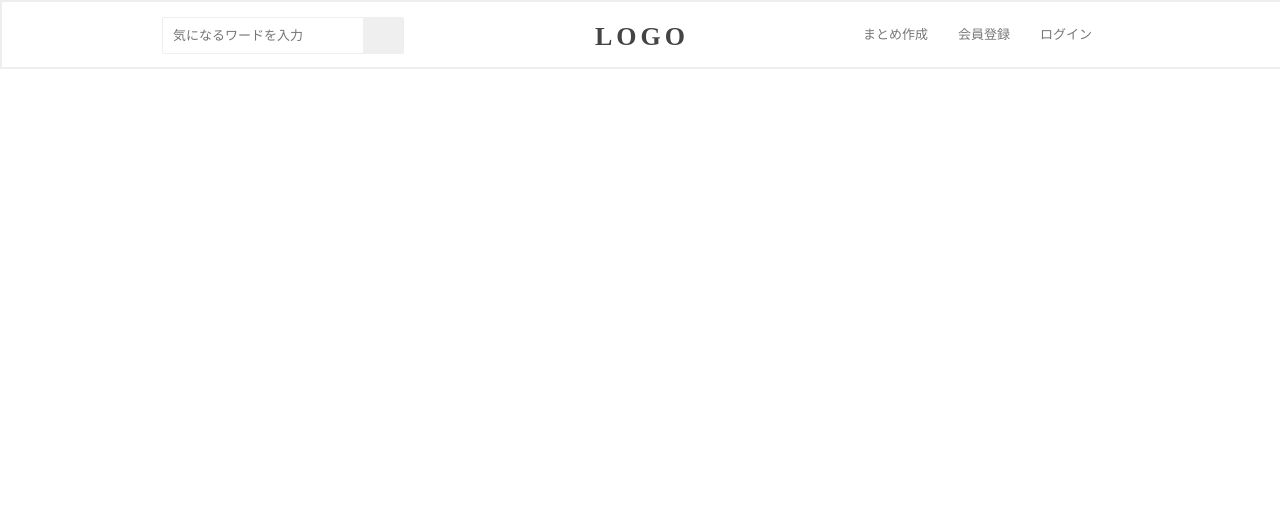
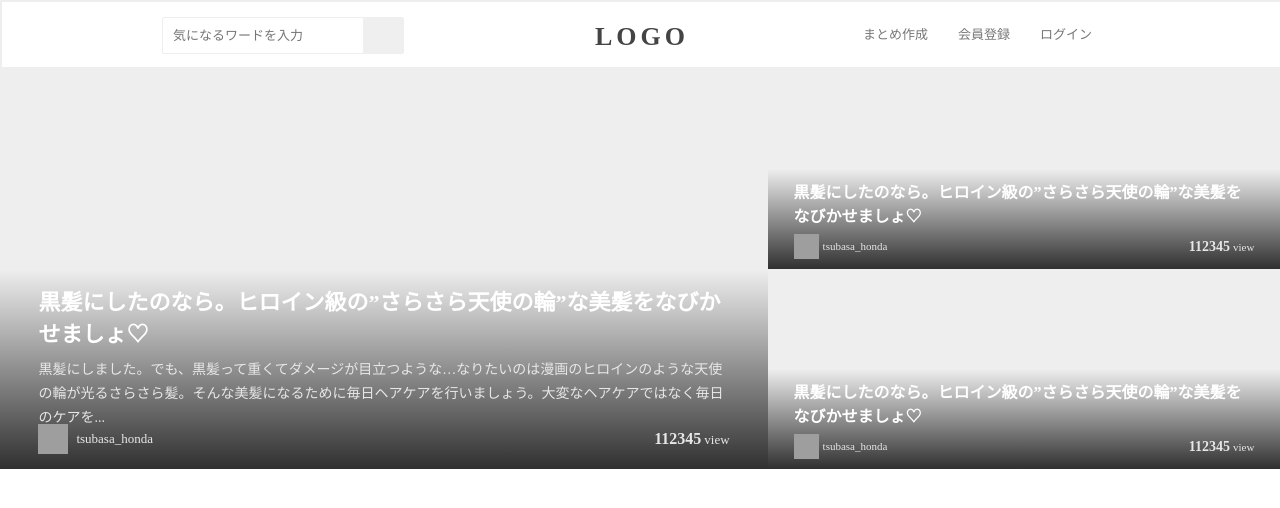
Before and after one commit to party-people/party-people-client, a website: page src/html/index.html in a window 1280 px wide. Drawn offline with nearby package versions, Linux system fonts and the light colour scheme; files that its build step writes are made by us from their sources; grey boxes are pictures that could not be loaded.

Commit message:
Describe HTML and CSS of pickup section

```diff
--- a/src/html/index.html
+++ b/src/html/index.html
@@ -47,27 +47,72 @@
       <!-- PICKUP
       ================================================== -->
       <div id="pickup" class="pickup">
-        <div class="pickup__inner">
+        <div class="pickup__inner clearfix">
           <div class="pickup__main">
             <div class="pickup__item">
-              <div class="item__image">
-                <img src="" alt="">
-              </div>
-              <div class="item__info">
-                <h3 class="item__title"></h3>
-                <p class="item_description"></p>
-                <div class="item__contributor">
-                  <img class="contributor__avator" src="" alt="">
-                  <p class="contributor__name"></p>
-                </div>
-                <div class="item__views">
+              <div class="item__image" style="background-image: url();"></div>
+              <div class="item__content">
+                <div class="item__content__wrapper">
+                  <div class="item__content__inner">
+                    <h3 class="item__title">黒髪にしたのなら。ヒロイン級の”さらさら天使の輪”な美髪をなびかせましょ♡</h3>
+                    <p class="item_description">黒髪にしました。でも、黒髪って重くてダメージが目立つような…なりたいのは漫画のヒロインのような天使の輪が光るさらさら髪。そんな美髪になるために毎日ヘアケアを行いましょう。大変なヘアケアではなく毎日のケアを...</p>
+                    <div class="item__info clearfix">
+                      <div class="item__contributor clearfix">
+                        <div class="contributor__avator" style="background-image: url(http://dqaeric34olch.cloudfront.net/lists/193783/11351862_519618564846099_858988870_n.jpg/thumb?1451200977);"></div>
+                        <p class="contributor__name">tsubasa_honda</p>
+                      </div>
+                      <div class="item__views">
+                        <span class="views">112345</span>view
+                      </div>
+                    </div>
+                  </div>
                 </div>
               </div>
             </div>
           </div>
           <div class="pickup__sub">
-          </div>
-          <div class="pickup__sub">
+            <div class="pickup__sub01">
+              <div class="pickup__item">
+                <div class="item__image" style="background-image: url();"></div>
+                <div class="item__content">
+                  <div class="item__content__wrapper">
+                    <div class="item__content__inner">
+                      <h3 class="item__title">黒髪にしたのなら。ヒロイン級の”さらさら天使の輪”な美髪をなびかせましょ♡</h3>
+                      <div class="item__info clearfix">
+                        <div class="item__contributor clearfix">
+                          <div class="contributor__avator" style="background-image: url(http://dqaeric34olch.cloudfront.net/lists/193783/11351862_519618564846099_858988870_n.jpg/thumb?1451200977);"></div>
+                          <p class="contributor__name">tsubasa_honda</p>
+                        </div>
+                        <div class="item__views">
+                          <span class="views">112345</span>view
+                        </div>
+                      </div>
+                    </div>
+                  </div>
+                </div>
+              </div>
+            </div>
+            <div class="pickup__sub02">
+              <div class="pickup__item">
+                <div class="item__image" style="background-image: url();"></div>
+                <div class="item__content">
+                  <div class="item__content__wrapper">
+                    <div class="item__content__inner">
+                      <h3 class="item__title">黒髪にしたのなら。ヒロイン級の”さらさら天使の輪”な美髪をなびかせましょ♡</h3>
+                      <div class="item__info clearfix">
+                        <div class="item__contributor clearfix">
+                          <div class="contributor__avator" style="background-image: url(http://dqaeric34olch.cloudfront.net/lists/193783/11351862_519618564846099_858988870_n.jpg/thumb?1451200977);"></div>
+                          <p class="contributor__name">tsubasa_honda</p>
+                        </div>
+                        <div class="item__views">
+                          <span class="views">112345</span>view
+                        </div>
+                      </div>
+                    </div>
+                  </div>
+                </div>
+              </div>
+            </div>
           </div>
         </div>
       </div>
--- /dev/null
+++ b/src/stylesheets/partials/_pickup.scss
@@ -0,0 +1,155 @@
+$pickup_height: 400px;
+
+#pickup {
+  width: 100%;
+  height: $pickup_height;
+  background-color: #eee;
+  .pickup__inner {
+    width: 100%;
+    height: 100%;
+    padding: 0;
+  }
+  .pickup__main {
+    float: left;
+    width: 60%;
+    height: 100%;
+  }
+  .pickup__sub {
+    float: right;
+    width: 40%;
+    height: 100%;
+    & > div {
+      width: 100%;
+      height: 50%;
+    }
+  }
+  .pickup__sub01 {
+  }
+  .pickup__sub02 {
+  }
+  .pickup__item {
+    position: relative;
+    width: 100%;
+    height: 100%;
+    .item__image {
+      width: 100%;
+      height: 100%;
+      background-repeat: no-repeat;
+      background-size: cover;
+      background-position: center center;
+    }
+    .item__content {
+      position: absolute;
+      bottom: 0;
+      width: 100%;
+      height: 50%;
+      color: #e7e7e7;
+      background: -webkit-linear-gradient(top, rgba(0,0,0,0), rgba(0,0,0,0.8));
+      .item__content__wrapper {
+        position: absolute;
+        top: 0;
+        right: 0;
+        bottom: 0;
+        left: 0;
+        padding: 2% 5%;
+      }
+      .item__content__inner {
+        position: relative;
+        width: 100%;
+        height: 100%;
+      }
+      .item__title {
+        margin: 0;
+        color: #fff;
+      }
+      .item__info {
+        position: absolute;
+        right: 0;
+        bottom: 0;
+        left: 0;
+      }
+      .item__contributor {
+        float: left;
+        .contributor__avator {
+          float: left;
+        }
+        .contributor__name {
+          float: left;
+        }
+      }
+      .item__views {
+        float: right;
+      }
+    }
+  }
+  .pickup__main {
+    .item__title {
+      font-size: 22px;
+    }
+    .item_description {
+      padding-top: 10px;
+      font-size: 14px;
+      line-height: 24px;
+    }
+    $info_height: 30px;
+    .item__info {
+      height: $info_height;
+    }
+    .contributor__avator {
+      height: $info_height;
+      width: $info_height;
+      background-repeat: no-repeat;
+      background-size: cover;
+      background-position: center center;
+    }
+    .contributor__name {
+      line-height: $info_height;
+      padding: 0 8px;
+      font-size: 13px;
+    }
+    .item__views {
+      line-height: $info_height;
+      font-size: 13px;
+      .views {
+        padding-right: 3px;
+        font-size: 16px;
+        font-weight: 600;
+      }
+    }
+  }
+  .pickup__sub {
+    .item__title {
+      font-size: 16px;
+    }
+    .item_description {
+      padding-top: 5px;
+      font-size: 11px;
+      line-height: 20px;
+    }
+    $info_height: 25px;
+    .item__info {
+      height: $info_height;
+    }
+    .contributor__avator {
+      height: $info_height;
+      width: $info_height;
+      background-repeat: no-repeat;
+      background-size: cover;
+      background-position: center center;
+    }
+    .contributor__name {
+      line-height: $info_height;
+      padding: 0 4px;
+      font-size: 11px;
+    }
+    .item__views {
+      line-height: $info_height;
+      font-size: 11px;
+      .views {
+        padding-right: 3px;
+        font-size: 14px;
+        font-weight: 600;
+      }
+    }
+  }
+}
--- a/src/stylesheets/style.scss
+++ b/src/stylesheets/style.scss
@@ -2,5 +2,6 @@
 @import 'base/base';
 
 @import 'partials/header';
+@import 'partials/pickup';
 
 @import 'utilities/clearfix';
```
